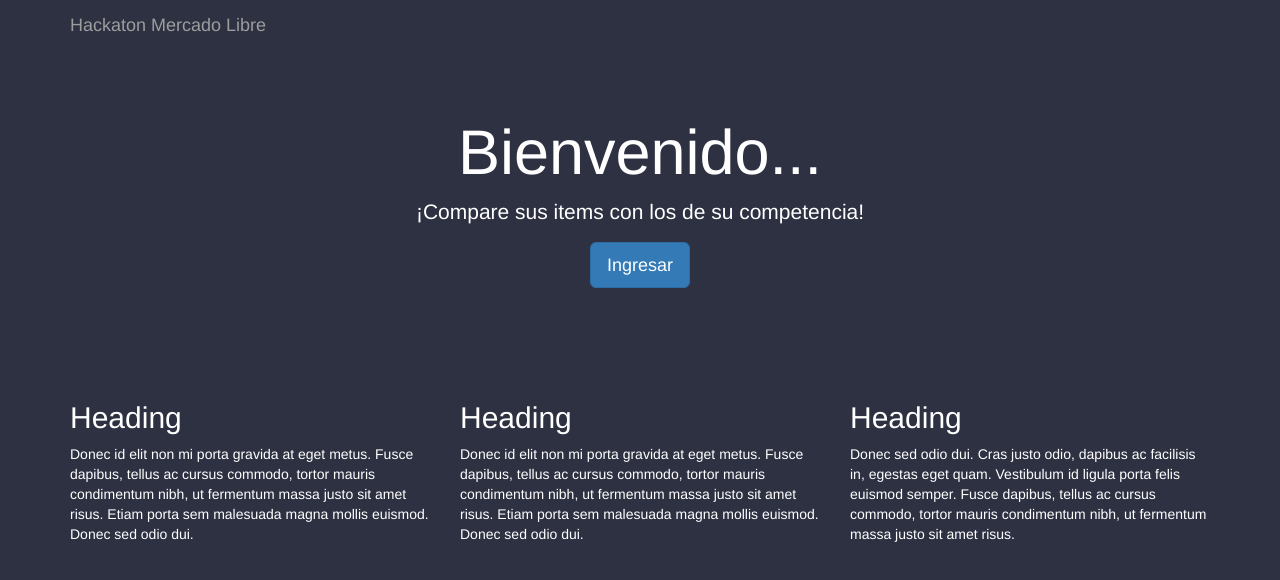
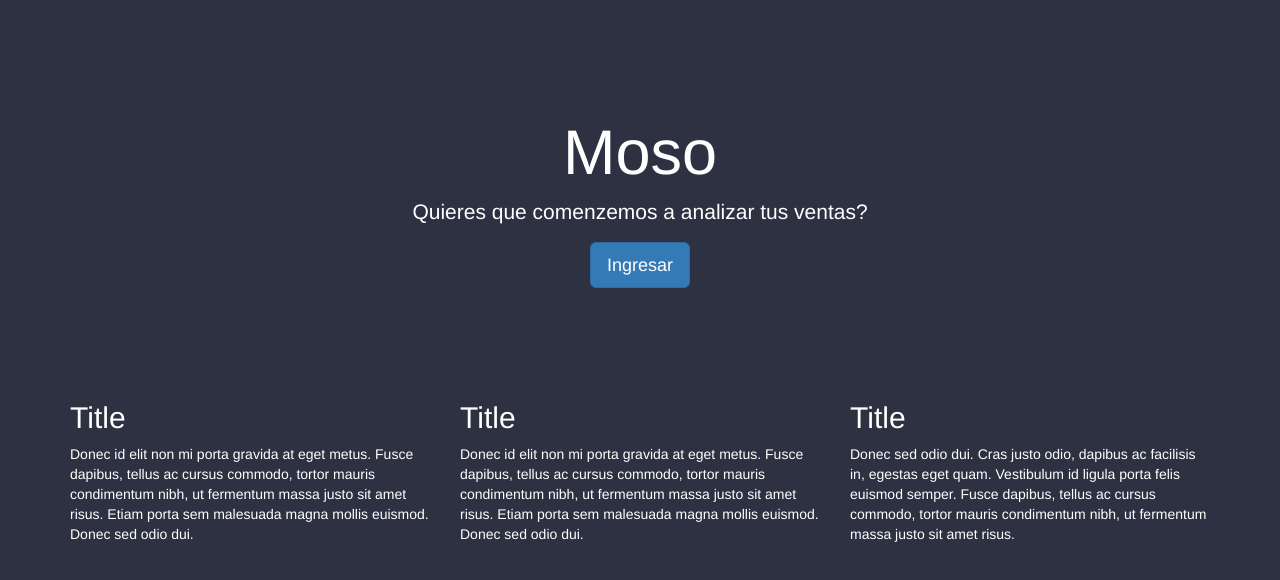
Before and after one commit to jnmacedo/faqndo.github.io, a plain HTML site: page index.html in a window 1280 px wide. Drawn offline with nearby package versions, Linux system fonts and the light colour scheme.

Commit message:
modificando diseño y contenido index y dashboard

```diff
--- a/index.html
+++ b/index.html
@@ -17,33 +17,25 @@
 
   </head>
   <body class="fondo">
-
-    <nav class="navbar navbar-inverse navbar-fixed-top fondo animated fadeIn fil" >
-      <div class="container">
-        <div class="navbar-header">
-          <a class="navbar-brand" href="#">Hackaton Mercado Libre</a>
-        </div>
-      </div>
-    </nav>
     <div class="jumbotron fondo text-center">
       <div class="container animated fadeIn fil">
-        <h1>Bienvenido...</h1>
-        <p>¡Compare sus items con los de su competencia!</p>
+        <h1>Moso</h1>
+        <p>Quieres que comenzemos a analizar tus ventas?</p>
         <p><a href="loadig.html" class="btn btn-primary btn-lg" onclick="salir">Ingresar</a></p>
       </div>
     </div>
     <div class="container animated fadeIn fil">
       <div class="row">
         <div class="col-md-4">
-          <h2>Heading</h2>
+          <h2>Title</h2>
           <p>Donec id elit non mi porta gravida at eget metus. Fusce dapibus, tellus ac cursus commodo, tortor mauris condimentum nibh, ut fermentum massa justo sit amet risus. Etiam porta sem malesuada magna mollis euismod. Donec sed odio dui. </p>
         </div>
         <div class="col-md-4">
-          <h2>Heading</h2>
+          <h2>Title</h2>
           <p>Donec id elit non mi porta gravida at eget metus. Fusce dapibus, tellus ac cursus commodo, tortor mauris condimentum nibh, ut fermentum massa justo sit amet risus. Etiam porta sem malesuada magna mollis euismod. Donec sed odio dui. </p>
        </div>
         <div class="col-md-4">
-          <h2>Heading</h2>
+          <h2>Title</h2>
           <p>Donec sed odio dui. Cras justo odio, dapibus ac facilisis in, egestas eget quam. Vestibulum id ligula porta felis euismod semper. Fusce dapibus, tellus ac cursus commodo, tortor mauris condimentum nibh, ut fermentum massa justo sit amet risus.</p>
         </div>
       </div>
```
Also changed, not shown: dashboard.html (+1 -1 lines).
